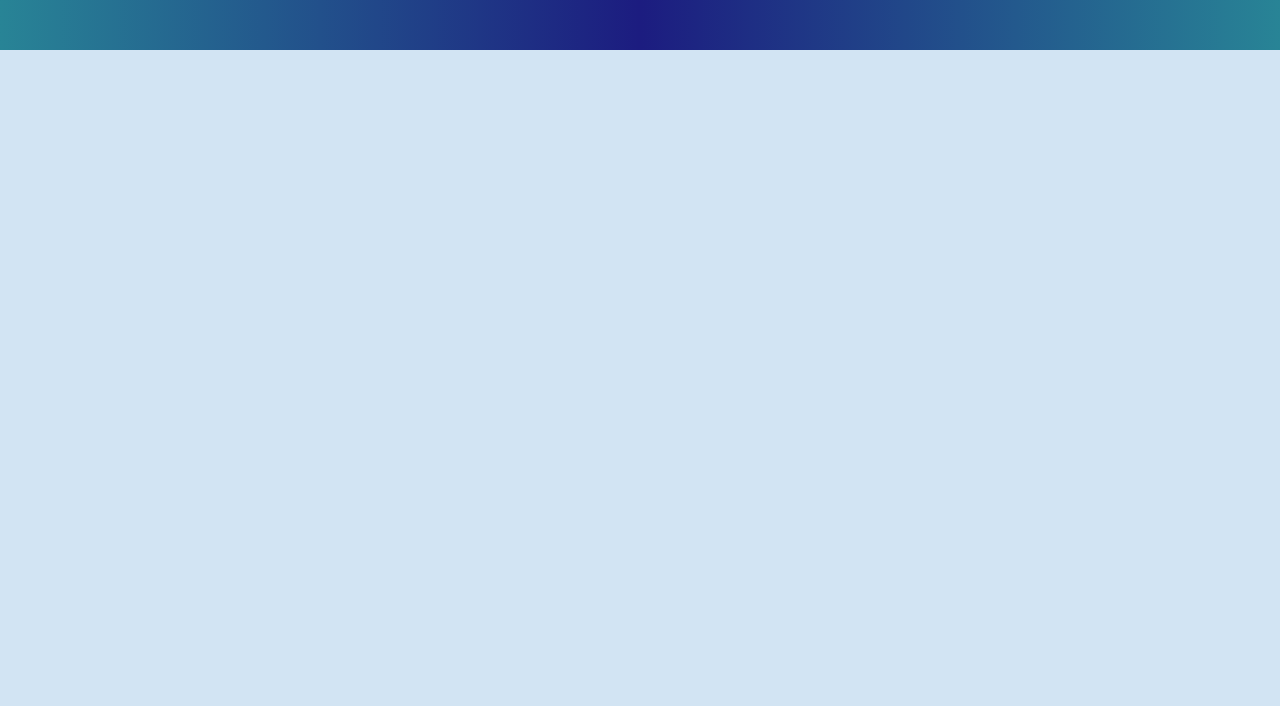
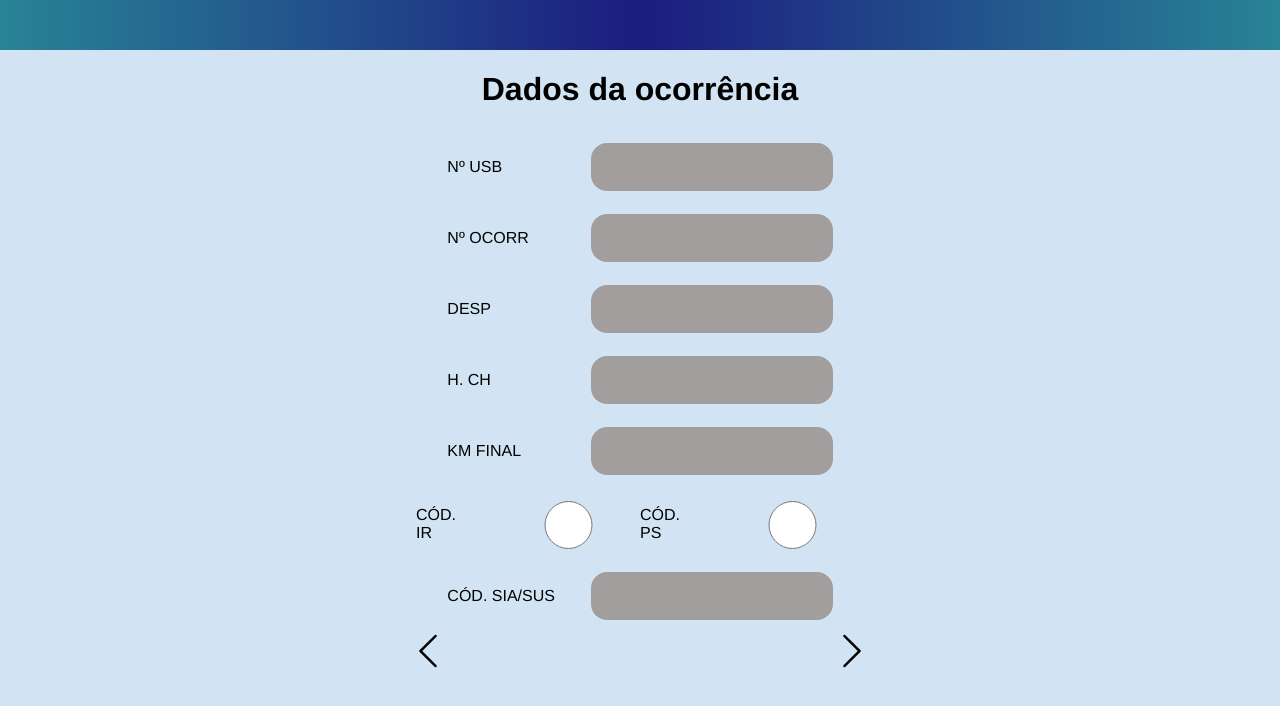
Before and after one commit to medeiros-augusto/FireForce, a website: page pages/dados_sp.html in a window 1280 px wide. Drawn offline with nearby package versions, Linux system fonts and the light colour scheme.

Commit message:
nova pag

```diff
--- a/pages/assets/dados_paciente.css
+++ b/pages/assets/dados_paciente.css
@@ -11,11 +11,11 @@ body {
     height: 100vh;
     width: 100%;
     height: 50px;
-    background: rgb(40,132,150);
-    background: linear-gradient(90deg, rgba(40,132,150,1) 0%, rgba(28,28,128,1) 50%, rgba(40,132,150,1) 100%);
+    background: rgb(40, 132, 150);
+    background: linear-gradient(90deg, rgba(40, 132, 150, 1) 0%, rgba(28, 28, 128, 1) 50%, rgba(40, 132, 150, 1) 100%);
 }
 
-h1{
+h1 {
     text-align: center;
 }
 
@@ -26,7 +26,7 @@ h1{
     justify-content: center;
 }
 
-.date input{
+.date input {
     width: 60%;
     height: 1.5rem;
     margin-left: 5%;
@@ -40,30 +40,49 @@ h1{
     text-align: center;
 }
 
-/* --------------------- INPUTS---------------------- */
+.sexo input {
+    padding: 1rem;
+}
+
+/* --------------------- INPUTS E LABEL ---------------------- */
 
 .inputs {
+    display: flex;
+    flex-direction: column;
+    align-items: center;
+    justify-content: center;
     margin-top: 1%;
 }
 
 .fundo_inputs {
+    margin-top: 1%;
     width: auto;
     display: flex;
     justify-content: center;
+    align-items: center;
+    margin-bottom: 10px;
 }
 
-.fundo_inputs p{
-    margin-top: 0.5%;
+.fundo_inputs p {
+    margin-top: 1%;
+}
+
+label {
+    width: 20rem;
+    margin-right: 1rem;
+    font-size: 1rem;
   }
 
 .fundo_inputs input {
     height: 2rem;
-    width: 20%;
+    width: 30%;
     margin-left: 2%;
     outline: none;
     border: none;
     background-color: rgb(162, 158, 158);
     border-radius: 1rem;
+    width: 100%;
+    padding: 8px;
 }
 
 /* ---------------- ARROW ----------- */
@@ -71,7 +90,6 @@ h1{
 .arrow {
     display: flex;
     justify-content: center;
-    margin-top: 2%;
     font-size: 2.5rem;
 }
 
--- a/pages/assets/dados_sp.css
+++ b/pages/assets/dados_sp.css
@@ -14,3 +14,63 @@ body {
     background: rgb(40,132,150);
     background: linear-gradient(90deg, rgba(40,132,150,1) 0%, rgba(28,28,128,1) 50%, rgba(40,132,150,1) 100%);
 }
+
+h1{
+    text-align: center;
+}
+
+/* --------------------- INPUTS E LABEL ---------------------- */
+
+.inputs {
+    display: flex;
+    flex-direction: column;
+    align-items: center;
+    justify-content: center;
+    margin-top: 1%;
+}
+
+.fundo_inputs {
+    margin-top: 1%;
+    width: auto;
+    display: flex;
+    justify-content: center;
+    align-items: center;
+    margin-bottom: 10px;
+}
+
+.fundo_inputs p {
+    margin-top: 1%;
+}
+
+label {
+    width: 12rem;
+    margin-right: 1rem;
+    font-size: 1rem;
+  }
+
+.fundo_inputs input {
+    height: 3rem;
+    margin-left: 2%;
+    outline: none;
+    border: none;
+    background-color: rgb(162, 158, 158);
+    border-radius: 1rem;
+    width: 100%;
+    padding: 0.01rem;
+}
+
+/* ---------------- ARROW ----------- */
+
+.arrow {
+    display: flex;
+    justify-content: center;
+    font-size: 2.5rem;
+}
+
+.voltar {
+    margin-right: 30%;
+}
+
+.arrow i {
+    color: black;
+}
--- a/pages/dados_sp.html
+++ b/pages/dados_sp.html
@@ -9,11 +9,49 @@
 </head>
 <body>
     <div class="navbar"></div>
-
+    <h1>Dados da ocorrência</h1>
     <div class="inputs">
         <div class="fundo_inputs">
+            <label for="N_USB">Nº USB</label>
+            <input type="text">
+        </div>
+        <div class="fundo_inputs">
+            <label for="N_OCORR">Nº OCORR</label>
+            <input type="text">
+        </div>
+        <div class="fundo_inputs">
+            <label for="DESP">DESP</label>
+            <input type="text">
+        </div>
+        <div class="fundo_inputs">
+            <label for="H. CH">H. CH</label>
+            <input type="text">
+        </div>
+        <div class="fundo_inputs">
+            <label for="KM_FINAL">KM FINAL</label>
+            <input type="text">
+        </div>
+        <div class="fundo_inputs">
+            <label for="COD_IR">CÓD. IR</label>
+            <input name="COD" type="radio">
 
+            <label for="COD_PS">CÓD. PS</label>
+            <input name="COD" type="radio">
+        </div>
+        <div class="fundo_inputs">
+            <label for="COD_SIA/SUS">CÓD. SIA/SUS</label>
+            <input type="text">
         </div>
     </div>
+
+    <div class="arrow">
+        <div class="voltar">
+          <a href="#"><i class="bi bi-chevron-left"></i></a>
+        </div>
+
+        <div class="proximo">
+          <a href="#"><i class="bi bi-chevron-right"></i></a>
+        </div>
+      </div>
 </body>
 </html>
```
Also changed, not shown: pages/dados_paciente.html (+24 -8 lines), pages/teste.html (added, +54 -0 lines). Lines whose indentation alone changed are shown as unchanged.
